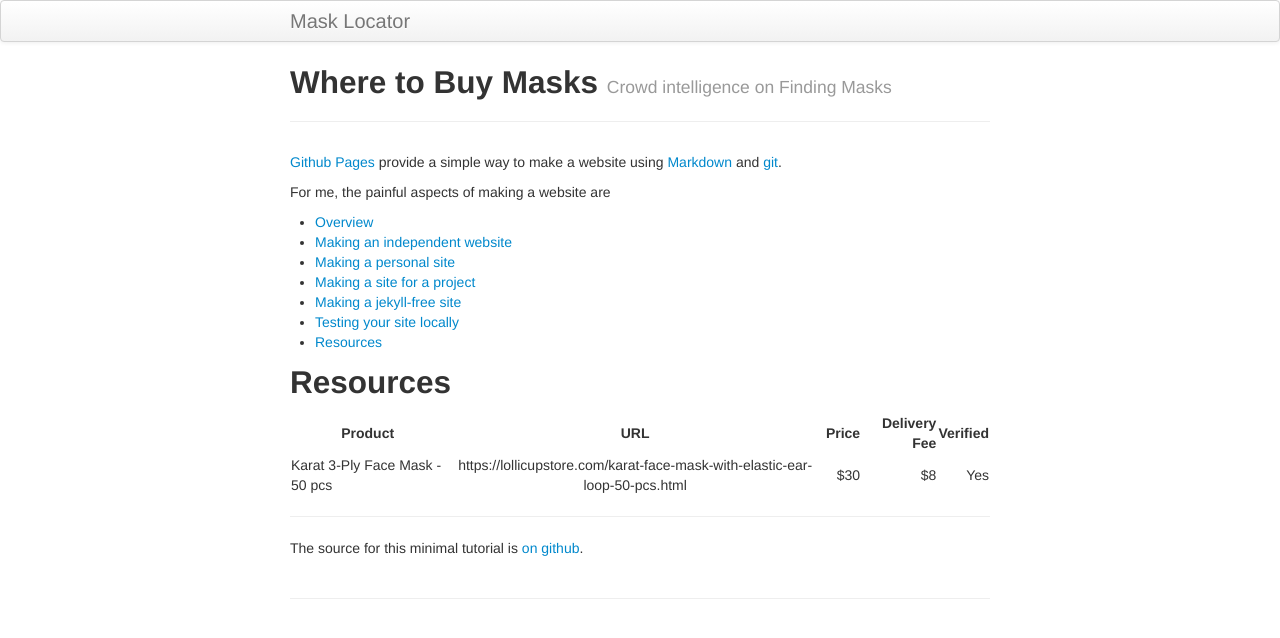
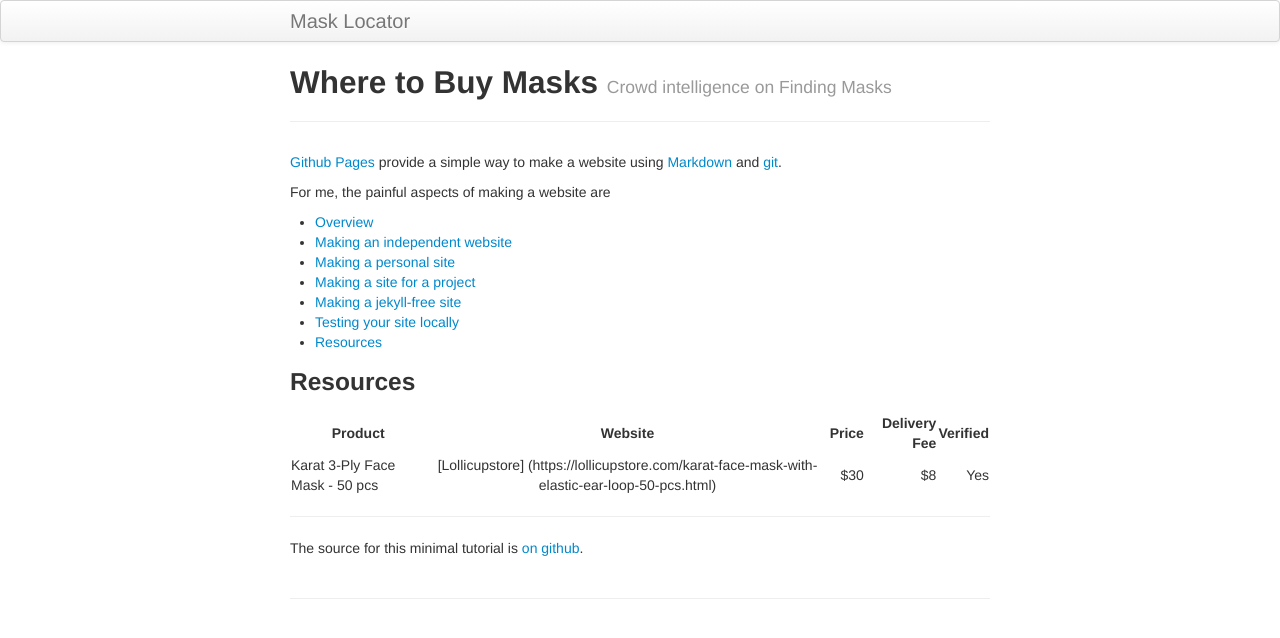
Before and after one commit to onyilam/masks, a Jekyll site: the page built from index.md, in a window 1280 px wide. Shown: the top 638 px of the page. Built offline with Jekyll 4.4.1, drawn with Linux system fonts in a browser that asks for light colours.

Commit message:
added table

```diff
--- a/index.md
+++ b/index.md
@@ -21,11 +21,11 @@ For me, the painful aspects of making a website are
 - [Resources](pages/resources.html)
 
 
-## Resources
+### Resources
 
-| Product  |      URL      |  Price |  Delivery Fee | Verified |
+| Product  |      Website     |  Price |  Delivery Fee | Verified |
 |----------|:-------------:|------:|------:| ------:|
-| Karat 3-Ply Face Mask  - 50 pcs |   https://lollicupstore.com/karat-face-mask-with-elastic-ear-loop-50-pcs.html  |    $30 | $8  | Yes |
+| Karat 3-Ply Face Mask  - 50 pcs |   [Lollicupstore] (https://lollicupstore.com/karat-face-mask-with-elastic-ear-loop-50-pcs.html)  |    $30 | $8  | Yes |
 
 
 ---
```
